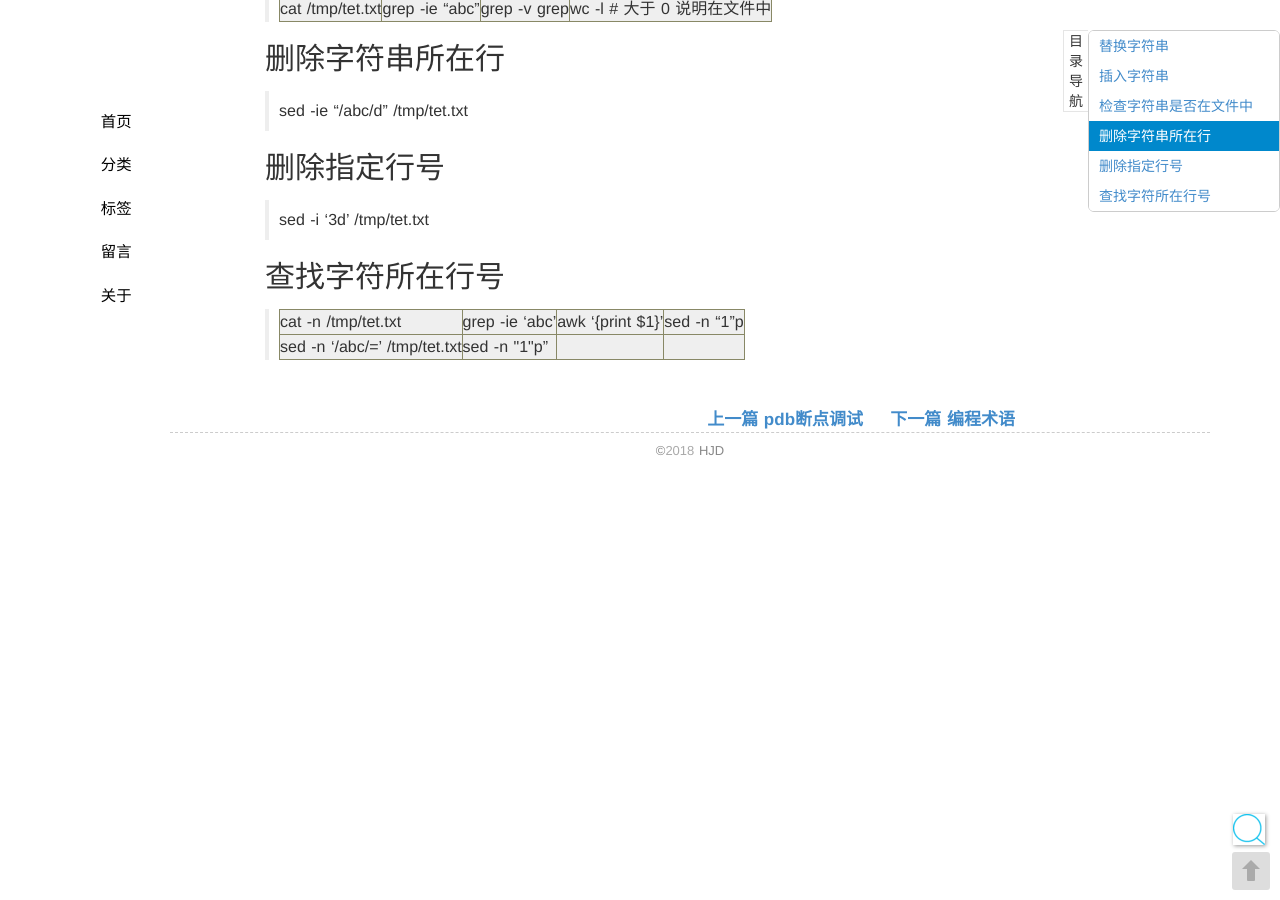
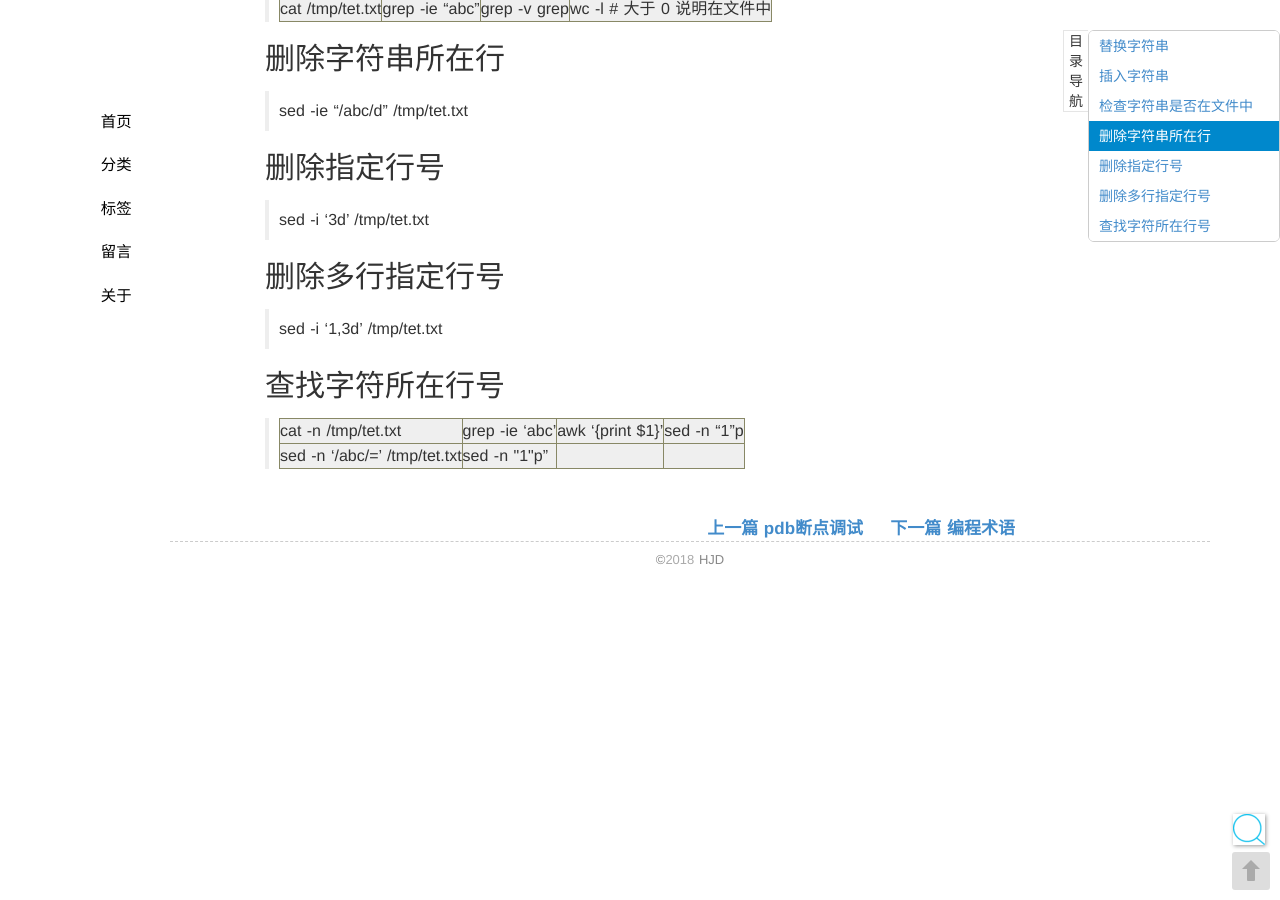
Before and after one commit to seekplum/seekplum.github.io, a Jekyll site: the page built from _posts/2017-03-06-linux-sed.md, in a window 1280 px wide and 900 px high, scrolled down 972 px. Built offline with Jekyll 4.4.1, drawn with Linux system fonts in a browser that asks for light colours; comment, search, counter and statistics services are not loaded.

Commit message:
sed删除多行

```diff
--- a/_posts/2017-03-06-linux-sed.md
+++ b/_posts/2017-03-06-linux-sed.md
@@ -45,6 +45,9 @@ thread: sed
 ## 删除指定行号
 > sed -i '3d' /tmp/tet.txt
 
+## 删除多行指定行号
+> sed -i '1,3d' /tmp/tet.txt
+
 ## 查找字符所在行号
 > cat -n /tmp/tet.txt |grep -ie 'abc' |awk '{print $1}'|sed -n "1"p
 > sed -n '/abc/=' /tmp/tet.txt |sed -n \"1\"p"
```
